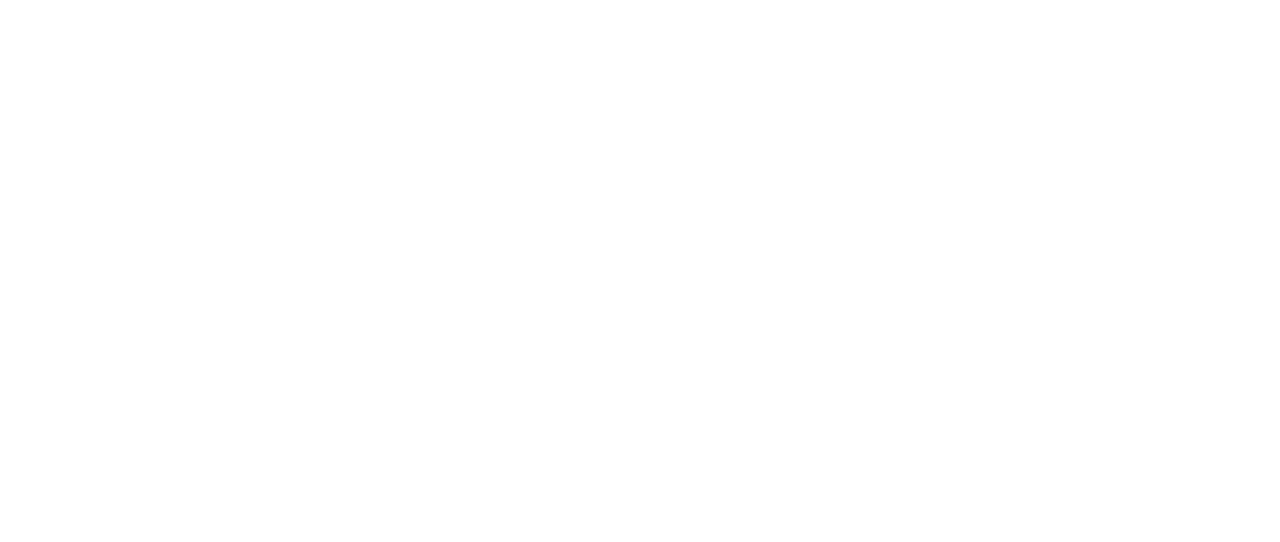
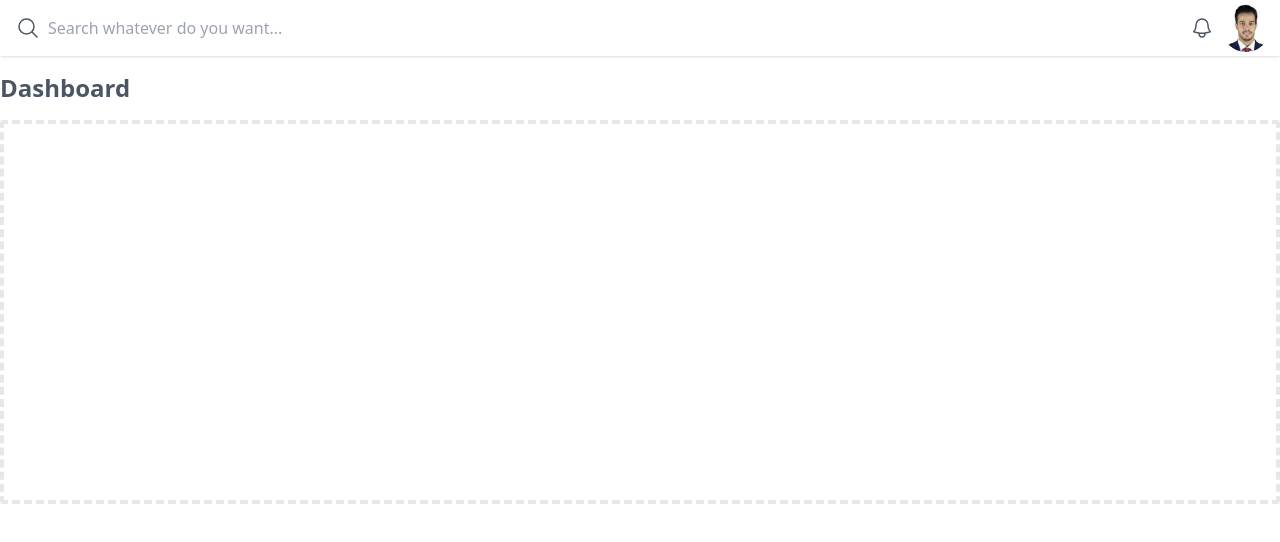
Before and after one commit to kouroshez/tailwindcss, a website: page client-dashboard/index.html in a window 1280 px wide. Drawn offline with Linux system fonts and the light colour scheme.

Commit message:
Navbar & Main section added to the project

```diff
--- a/client-dashboard/index.html
+++ b/client-dashboard/index.html
@@ -6,6 +6,49 @@
     <link rel="stylesheet" href="./style/main.css">
 </head>
 <body>
+<!--    sidebar    -->
+<div></div>
+
+<!--    Main    -->
+<div class="flex flex-col">
+    <!--    nabvar    -->
+    <div class="flex justify-between shadow h-14 items-center px-4">
+        <div class="w-full">
+            <form action="" class="flex  w-full items-center">
+                <div>
+                    <svg xmlns="http://www.w3.org/2000/svg" fill="none" viewBox="0 0 24 24" stroke-width="1.5"
+                         stroke="currentColor" class="w-6 h-6 text-gray-600">
+                        <path stroke-linecap="round" stroke-linejoin="round"
+                              d="M21 21l-5.197-5.197m0 0A7.5 7.5 0 105.196 5.196a7.5 7.5 0 0010.607 10.607z"/>
+                    </svg>
+                </div>
+                <input class="w-full h-12 outline-none px-2" type="text" placeholder="Search whatever do you want...">
+            </form>
+        </div>
+        <div class="flex items-center">
+            <div class="px-2">
+                <svg xmlns="http://www.w3.org/2000/svg" fill="none" viewBox="0 0 24 24" stroke-width="1.5"
+                     stroke="currentColor" class="w-6 h-6 text-gray-600 ">
+                    <path stroke-linecap="round" stroke-linejoin="round"
+                          d="M14.857 17.082a23.848 23.848 0 005.454-1.31A8.967 8.967 0 0118 9.75v-.7V9A6 6 0 006 9v.75a8.967 8.967 0 01-2.312 6.022c1.733.64 3.56 1.085 5.455 1.31m5.714 0a24.255 24.255 0 01-5.714 0m5.714 0a3 3 0 11-5.714 0"/>
+                </svg>
+            </div>
+            <div class="flex-shrink-0">
+                <img src="images/kourosh.jpg" alt="" class="rounded-full h-12 w-12">
+            </div>
+        </div>
+    </div>
+    <!--       main        -->
+    <main>
+        <div class="max-w-7xl mx-auto py-4">
+            <span class="font-semibold text-2xl text-gray-600">Dashboard</span>
+        </div>
+        <div class="max-w-7xl mx-auto">
+            <div class="border-4 border-dashed border-gray-200 h-96 rounded"></div>
+        </div>
+    </main>
+</div>
+
 
 </body>
 </html>
```
Also changed, not shown: client-dashboard/images/kourosh.jpg (added), client-dashboard/style/main.css, 2 other files.
